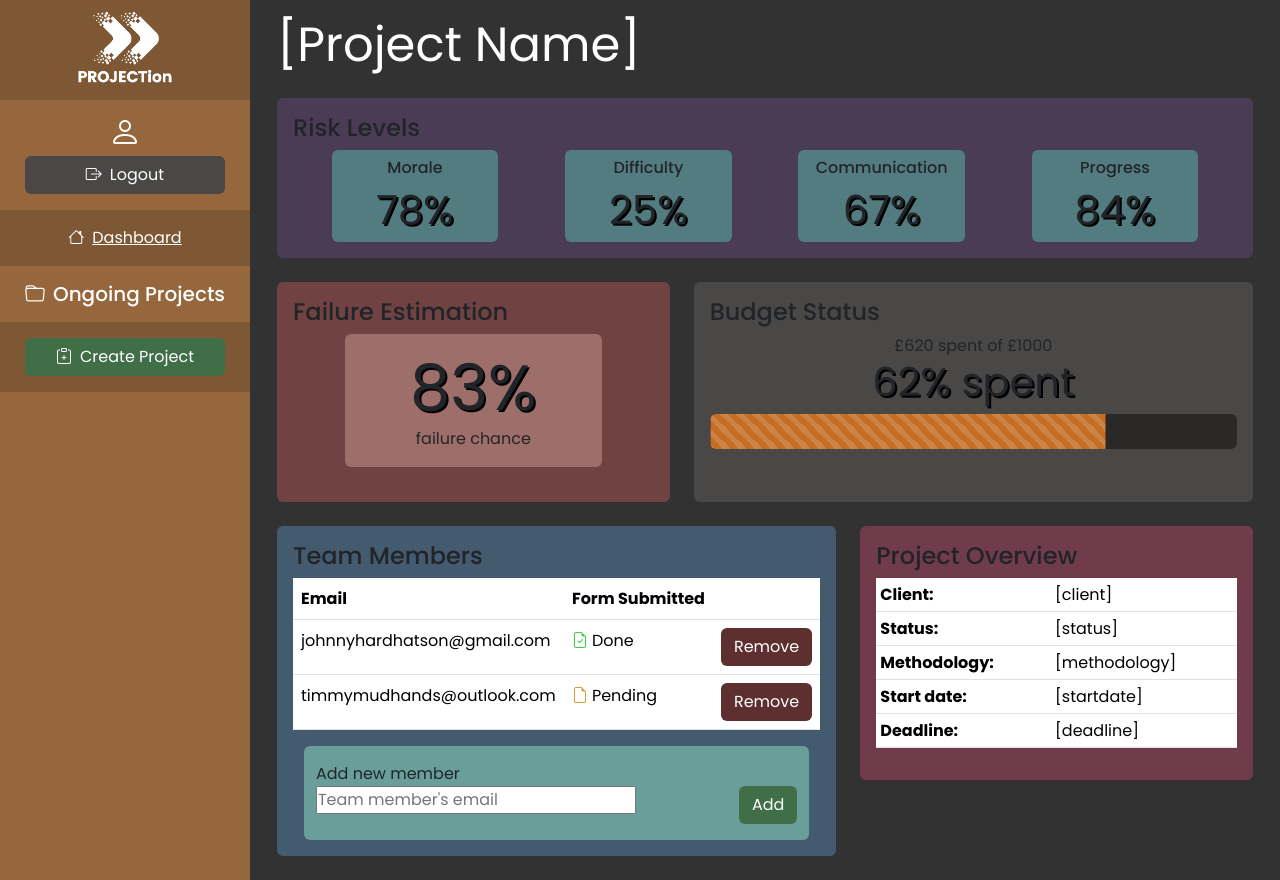
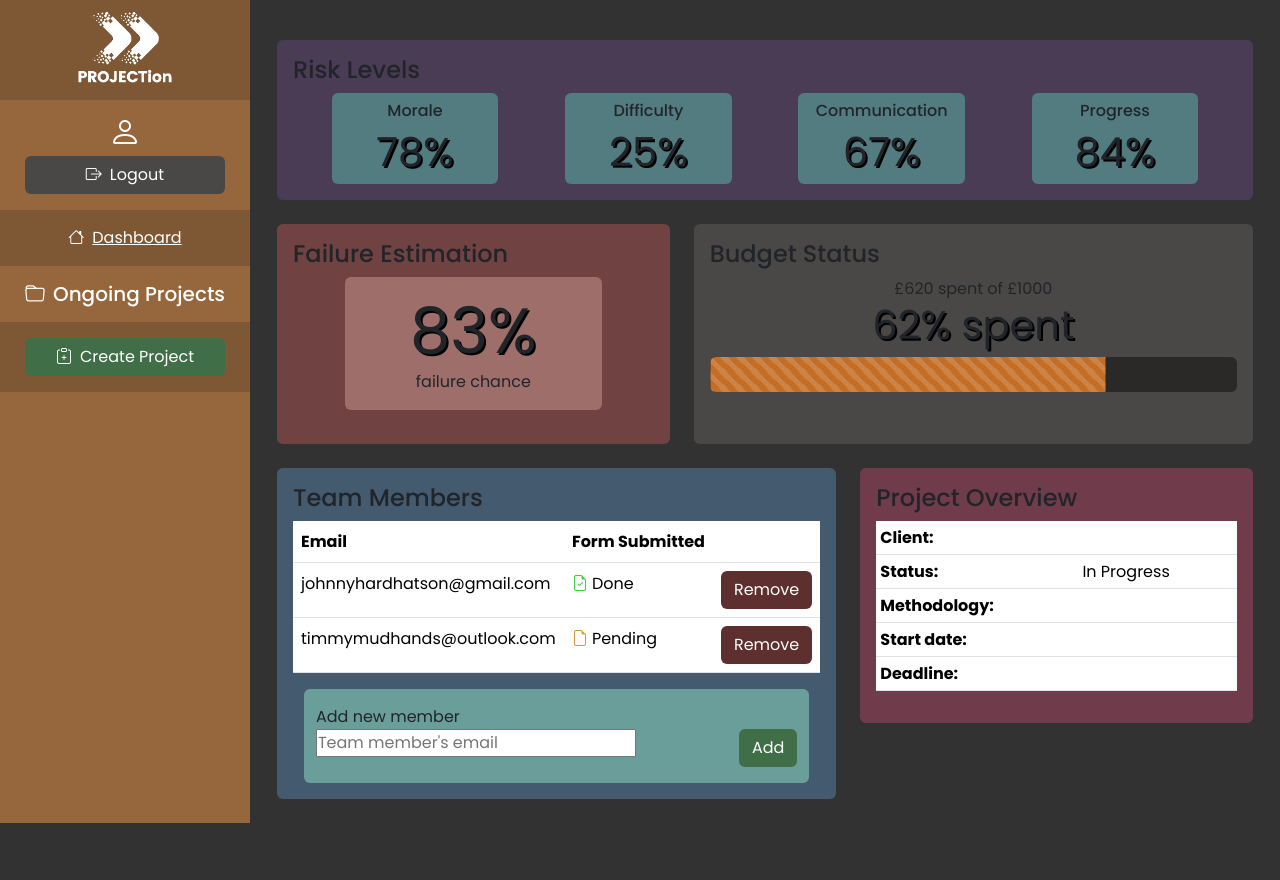
Before and after one commit to ProjectProCS261/ProjectPro, a Flask app: template app/templates/auth/projectData.html in a window 1280 px wide. After the commit the page ends 823 px from the top, so only its background shows below. Run offline with Flask 2, Linux system fonts and the light colour scheme; the template is opened without the code that fills it, so the values that code supplies are empty; the visitor is signed in with stand-in values (Sample User, id 1).

Commit message:
Small fixes

```diff
--- a/app/templates/auth/home.html
+++ b/app/templates/auth/home.html
@@ -65,6 +65,7 @@
                                   </tr>
                                   <tbody>
                                     {% for project in projects %}
+                                    <a href="{{ url_for('projectdata', projectID=project._id) }}">
                                       <tr>
                                         <td>{{ project.Project_Name }}</td>
                                         <td class="show-lg-tc">{{ project.Client_Name }}</td>
@@ -77,6 +78,7 @@
                                         <td><i class="bi bi-slash-circle-fill me-2" style="color:rgb(196, 128, 52)"></i>In progress</td>
                                         {% endif %}
                                       </tr>
+                                    </a>
                                     {% endfor %}
                                 </table>
                             </div>
--- a/app/templates/auth/projectData.html
+++ b/app/templates/auth/projectData.html
@@ -18,7 +18,7 @@
 
         <div class="main-content col-main text-white" style="background-color:rgb(51, 50, 50)">
             <div class="container-fluid">
-                <div class="display-5 mt-3 show-lg">[Project Name]</div>
+                <div class="display-5 mt-3 show-lg">{{ project.Project_Name }}</div>
 
                 <div class="row justify-content-center">
                     <div class="col-12">
@@ -135,23 +135,27 @@
                                 <table class="table table-sm text-white">
                                     <tr>
                                         <td><strong>Client:</strong></td>
-                                        <td>[client]</td>
+                                        <td>{{ project.Client_Name }}</td>
                                     </tr>
                                     <tr>
                                         <td><strong>Status:</strong></td>
-                                        <td>[status]</td>
+                                        {% if project.Completed %}
+                                        <td>Complete</td>
+                                        {% else %}
+                                        <td>In Progress</td>
+                                        {% endif %}
                                     </tr>
                                     <tr>
                                         <td><strong>Methodology:</strong></td>
-                                        <td>[methodology]</td>
+                                        <td>{{ project.Methodology }}</td>
                                     </tr>
                                     <tr>
                                         <td><strong>Start date:</strong></td>
-                                        <td>[startdate]</td>
+                                        <td>{{ project.Start_Date }}</td>
                                     </tr>
                                     <tr>
                                         <td><strong>Deadline:</strong></td>
-                                        <td>[deadline]</td>
+                                        <td>{{ project.Deadline }}</td>
                                     </tr>
                                 </table>
                             </div>
--- a/app/templates/auth/sidebar.html
+++ b/app/templates/auth/sidebar.html
@@ -19,7 +19,7 @@
         <!-- use jinja to display all in-progress projects-->
         <!-- additionally, use jinja in the href attribute to link to that project's form page -->
         {% for project in inprogress %}
-        <li class="mt-2"><a href="#"><i class="bi bi-hammer me-2"></i>{{ project.Project_Name }}</a></li>
+        <li class="mt-2"><a href="{{ url_for('projectdata', projectID=project._id) }}"><i class="bi bi-hammer me-2"></i>{{ project.Project_Name }}</a></li>
         {% endfor %}
     </ul>
     <div class="py-3 mt-3" style="background-color:rgb(126, 88, 53)">
--- a/app/views.py
+++ b/app/views.py
@@ -119,11 +119,6 @@ def get_projects():
         projects.append(project)
     return projects, inprogress
 
-@app.route('/dataview')
-@login_required
-def dataview():
-    return render_template('auth/projectData.html', name=current_user)
-
 @app.route('/home')
 @login_required
 def home():
@@ -180,20 +175,6 @@ def add_project():
             'User_Email' : owner,
             'TeamID' : teamID.inserted_id
         })
-
-        # Get the email of the logged in user
-        user_email = current_user.email
-
-        # Find the team ID associated with the logged in user
-        user_team = user_team_collection.find_one({"User_Email": user_email})
-
-        # Add the project ID to the team's list of project IDs
-        team_id = user_team["TeamID"]
-        print("TEAM ID: {}\n".format(team_id))
-        team_collection.update_one(
-            {"_id": team_id},
-            {"$set": {"ProjectID": [projectID.inserted_id]}}
-        )
         return redirect(url_for("home"))
     else:
         projects, inprogress = get_projects()
@@ -249,6 +230,14 @@ def review():
         projects, inprogress = get_projects()
         return render_template("auth/input.html", owner=owner, projectID=projectID, name=current_user, inprogress=inprogress)
 
+@app.route('/projectdata')
+@login_required
+def projectdata():
+    projectID = request.args.get('projectID')
+    current_project = project_collection.find_one({"_id": ObjectId(projectID)})
+    projects, inprogress = get_projects()
+    return render_template('auth/projectData.html', name=current_user, inprogress=inprogress, project=current_project)
+
 @login_manager.user_loader
 def load_user(useremail):
     userdata = users.find_one({'email': useremail})
```
Also changed, not shown: app/templates/auth/addProject.html (+0 -26 lines).
